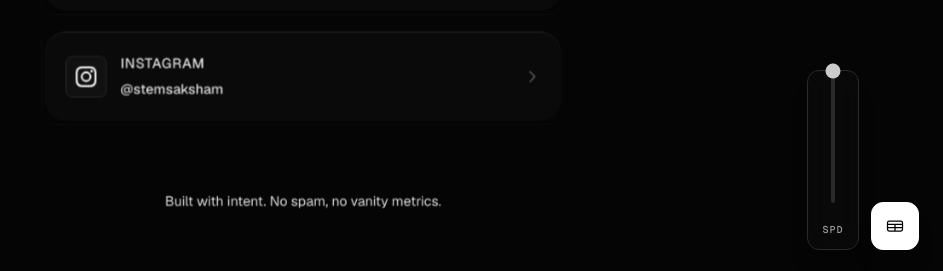
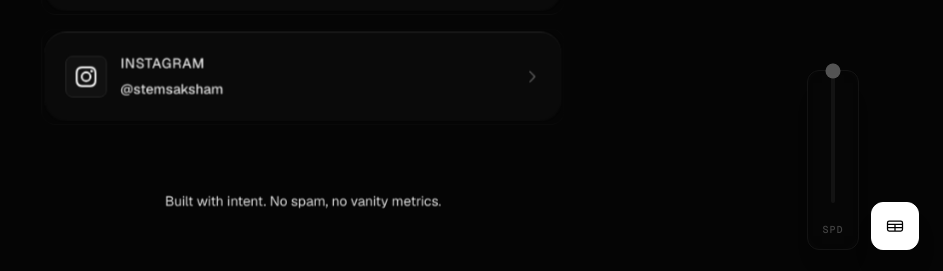
Before and after one commit to skshmtrip/contacts-app, a Next.js app: page / in a window 1280 px wide. Shown: the part 559-830 px from the top of the page, without its empty margins (337-1280 px from the left). Built offline with nearby package versions, Linux system fonts and the light colour scheme; a web font is replaced by a local one.

Commit message:
adjusted slider logic

```diff
--- a/src/components/ContactsApp.tsx
+++ b/src/components/ContactsApp.tsx
@@ -95,7 +95,7 @@ export default function ContactsApp() {
   useEffect(() => {
     parallaxSettings.current = { enabled: isParallaxEnabled, speedPercent: parallaxSpeedPercent };
 
-    // Reset global rotation if toggled off
+    // Reset global rotation and lock scale back to 1 if toggled off
     if (!isParallaxEnabled) {
       getAnime().then(({ animate }) => {
         if (mainWrapperRef.current) animate(mainWrapperRef.current, { rotateX: 0, rotateY: 0, scale: 1, duration: 600, ease: "easeOutCubic" });
@@ -239,7 +239,7 @@ export default function ContactsApp() {
           rotateX: dy * -8,
           rotateY: dx * 8,
           scale: 0.85,
-          duration: dynamicDuration * 1.5, // Mouse movement naturally takes longer
+          duration: dynamicDuration * 1.5,
           ease: "easeOutExpo",
         });
       }
@@ -345,8 +345,6 @@ export default function ContactsApp() {
       const arrow = el.querySelector<HTMLElement>(".card-arrow");
       isCurrentlyTouching = false;
 
-      // Notice: --card-x and --card-y are NO LONGER reset here, locking the light to its last location
-
       if (arrow) animate(arrow, { translateX: 0, opacity: 0.7, duration: 260, ease: "easeOutQuad" });
       animate(el, {
         scale: 1, translateY: 0, boxShadow: "0 0 0px rgba(255,255,255,0.00)",
@@ -357,7 +355,7 @@ export default function ContactsApp() {
     const releaseDiffuse = () => {
       el.classList.remove("is-touching");
       el.classList.add("is-diffusing");
-      setTimeout(() => el.classList.remove("is-diffusing"), 600); // Matches CSS transition length
+      setTimeout(() => el.classList.remove("is-diffusing"), 600);
       resetCard();
     };
 
@@ -510,7 +508,9 @@ export default function ContactsApp() {
 
         {/* Vertical Slider Container */}
         <div
-          className={`bg-[#0a0a0a]/80 backdrop-blur-md p-3 rounded-xl border border-[#2a2a2a] shadow-xl pointer-events-auto transition-all duration-300 flex flex-col items-center h-[180px] w-[52px] ...`}
+          className={`bg-[#0a0a0a]/80 backdrop-blur-md p-3 rounded-xl border border-[#2a2a2a] shadow-xl pointer-events-auto transition-all duration-300 flex flex-col items-center h-[180px] w-[52px] ${
+            isParallaxEnabled ? "opacity-40" : "opacity-100"
+          }`}
         >
           <input
             type="range"
```
Also changed, not shown: 1 other file (tests, documents, lock files or other folders).
